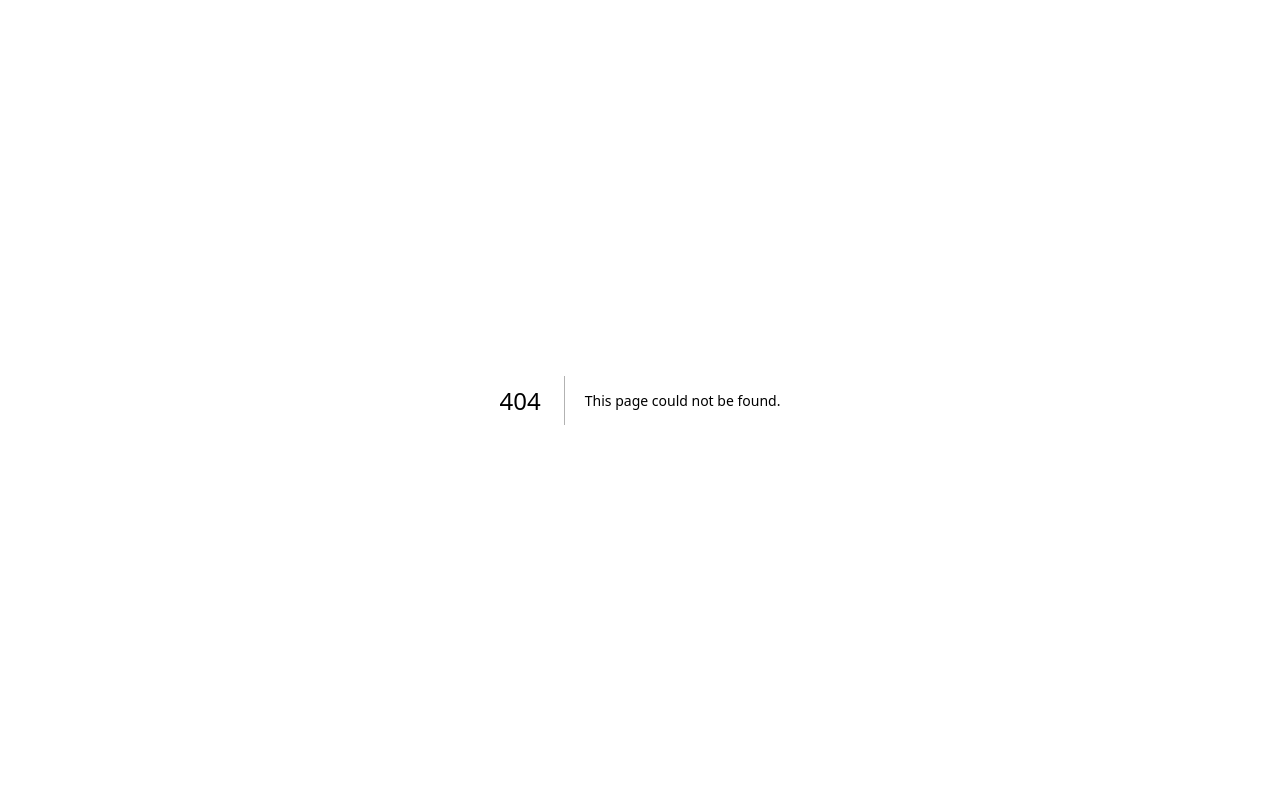
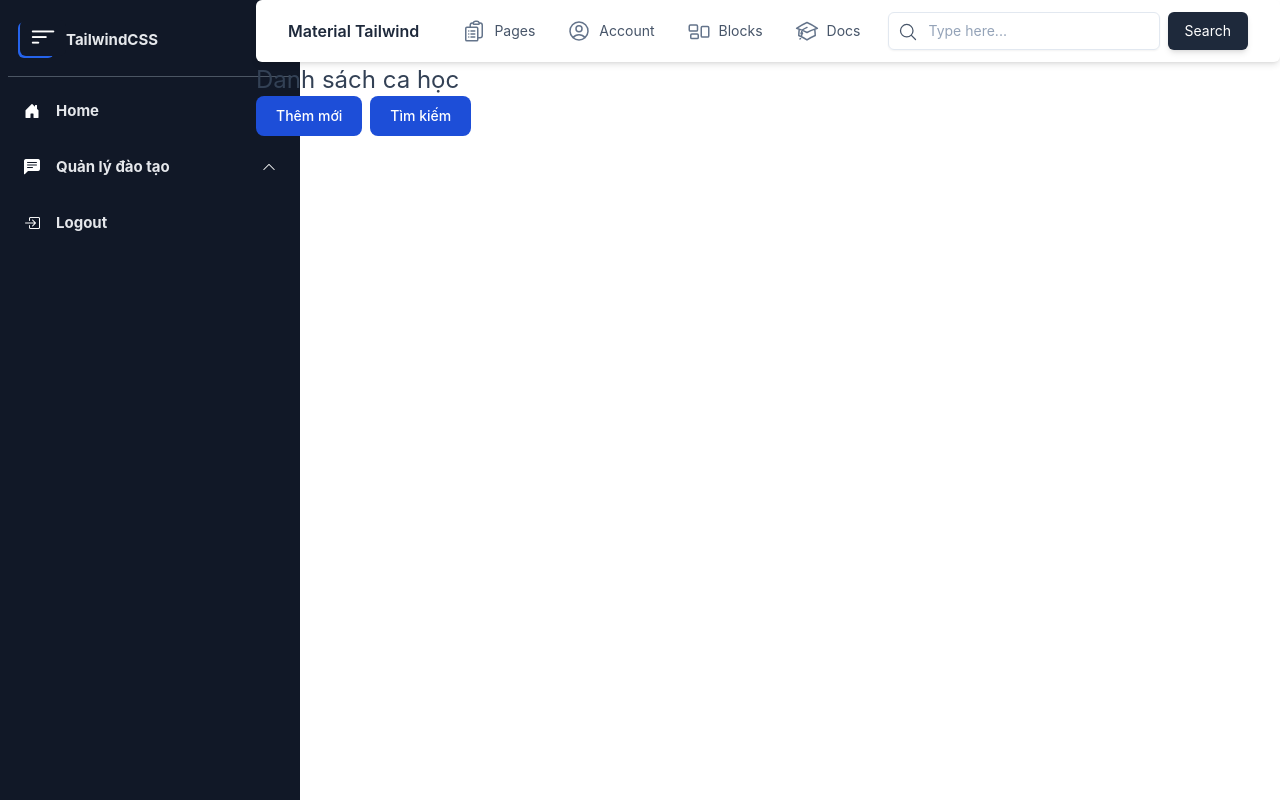
Before and after one commit to lluonglee/doAn2, a Next.js app in the folder frontend/: page /admin/lichHoc/caHoc in a window 1280 px wide. Before the commit this address had no page. Built offline with nearby package versions, Linux system fonts and the light colour scheme; what tw-elements would draw is missing.

Commit message:
callLogout

```diff
--- /dev/null
+++ b/frontend/src/app/admin/lichHoc/caHoc/page.js
@@ -0,0 +1,24 @@
+import React from "react";
+
+export default function page() {
+  return (
+    <div>
+      <h2 className="text-slate-700 text-2xl"> Danh sách ca học</h2>
+      <div className=" ">
+        {" "}
+        <button
+          type="button"
+          className="text-white bg-blue-700 hover:bg-blue-800 focus:ring-4 focus:ring-blue-300 font-medium rounded-lg text-sm px-5 py-2.5 me-2 mb-2 dark:bg-blue-600 dark:hover:bg-blue-700 focus:outline-none dark:focus:ring-blue-800"
+        >
+          Thêm mới
+        </button>
+        <button
+          type="button"
+          className="text-white bg-blue-700 hover:bg-blue-800 focus:ring-4 focus:ring-blue-300 font-medium rounded-lg text-sm px-5 py-2.5 me-2 mb-2 dark:bg-blue-600 dark:hover:bg-blue-700 focus:outline-none dark:focus:ring-blue-800"
+        >
+          Tìm kiếm
+        </button>
+      </div>
+    </div>
+  );
+}
--- a/frontend/src/app/admin/lichHoc/page.js
+++ b/frontend/src/app/admin/lichHoc/page.js
@@ -1,3 +1,20 @@
+import Link from "next/link";
 export default function LichHoc() {
-  return <div className="">lichHoc</div>;
+  return (
+    <div className=" flex justify-center ">
+      {" "}
+      <button
+        type="button"
+        className="text-white bg-blue-700 hover:bg-blue-800 focus:ring-4 focus:ring-blue-300 font-medium rounded-lg text-sm px-5 py-2.5 me-2 mb-2 dark:bg-blue-600 dark:hover:bg-blue-700 focus:outline-none dark:focus:ring-blue-800"
+      >
+        <Link href="/admin/lichHoc/caHoc">Sắp xếp ca học</Link>
+      </button>
+      <button
+        type="button"
+        className="text-white bg-blue-700 hover:bg-blue-800 focus:ring-4 focus:ring-blue-300 font-medium rounded-lg text-sm px-5 py-2.5 me-2 mb-2 dark:bg-blue-600 dark:hover:bg-blue-700 focus:outline-none dark:focus:ring-blue-800"
+      >
+        <Link href="/admin/lichHoc/thoiKhoaBieu">Sắp xếp thời khóa biểu</Link>
+      </button>
+    </div>
+  );
 }
--- /dev/null
+++ b/frontend/src/app/admin/lichHoc/thoiKhoaBieu/page.js
@@ -0,0 +1,5 @@
+import React from "react";
+
+export default function page() {
+  return <div>thoi khoa bieu</div>;
+}
--- a/frontend/src/app/admin/lopHoc/page.js
+++ b/frontend/src/app/admin/lopHoc/page.js
@@ -1,5 +1,4 @@
-import AdminLayout from "../layout";
-
+import Link from "next/link";
 export default function LopHoc() {
-  return <div> lop hoc</div>;
+  return <div>LopHoc</div>;
 }
--- a/frontend/src/app/admin/sidebar.js
+++ b/frontend/src/app/admin/sidebar.js
@@ -2,10 +2,11 @@
 import React, { useState } from "react";
 import "bootstrap-icons/font/bootstrap-icons.css"; // Import Bootstrap icons
 import Link from "next/link";
+import { useRouter } from "next/navigation";
 export default function Sidebar() {
   const [isSidebarOpen, setIsSidebarOpen] = useState(true);
   const [isDropdownOpen, setIsDropdownOpen] = useState(false);
-
+  const router = useRouter();
   const toggleSidebar = () => {
     setIsSidebarOpen(!isSidebarOpen);
   };
@@ -13,6 +14,30 @@
   const toggleDropdown = () => {
     setIsDropdownOpen(!isDropdownOpen);
   };
+
+  const handleLogout = async () => {
+    try {
+      const token = localStorage.getItem("accessToken"); // Assuming token is stored in localStorage
+      const response = await fetch("http://localhost:5000/api/teacher/logout", {
+        method: "POST",
+        headers: {
+          "Content-Type": "application/json",
+          token: `Bearer ${token}`,
+        },
+      });
+
+      if (response.ok) {
+        // Clear token from localStorage or any other storage
+        localStorage.removeItem("accessToken");
+        router.push("/login"); // Redirect to login page after successful logout
+      } else {
+        console.error("Logout failed");
+      }
+    } catch (err) {
+      console.error("Error during logout:", err);
+    }
+  };
+
   return (
     <div className="sidebar w-1/5 relative">
       {/* Sidebar nội dung ở đây */}
@@ -93,10 +118,13 @@
               </h1>
             </div>
           )}
-          <div className="p-2.5 mt-3 flex items-center rounded-md px-4 duration-300 cursor-pointer hover:bg-blue-600 text-white">
+          <div
+            className="p-2.5 mt-3 flex items-center rounded-md px-4 duration-300 cursor-pointer hover:bg-blue-600 text-white"
+            onClick={handleLogout}
+          >
             <i className="bi bi-box-arrow-in-right"></i>
             <span className="text-[15px] ml-4 text-gray-200 font-bold">
-              <Link href="/login">Logout</Link>
+              Logout
             </span>
           </div>
         </div>
--- a/frontend/src/app/login/page.js
+++ b/frontend/src/app/login/page.js
@@ -28,10 +28,15 @@
       const data = await res.json();
 
       if (res.ok && !data.isAdmin) {
+        // Lưu access token vào localStorage
+        localStorage.setItem("accessToken", data.accessToken);
         router.push("/");
         console.log("Login successful! Token: " + data.accessToken); // accessToken
         console.log(data.isAdmin);
       } else if (res.ok && data.isAdmin) {
+        // Lưu access token vào localStorage
+        localStorage.setItem("accessToken", data.accessToken);
+        console.log("Login successful! Token: " + data.accessToken); // accessToken
         router.push("/admin");
       } else {
         setError(data.message || "Login failed.");
```
Also changed, not shown: 2 other files (tests, documents, lock files or other folders).
